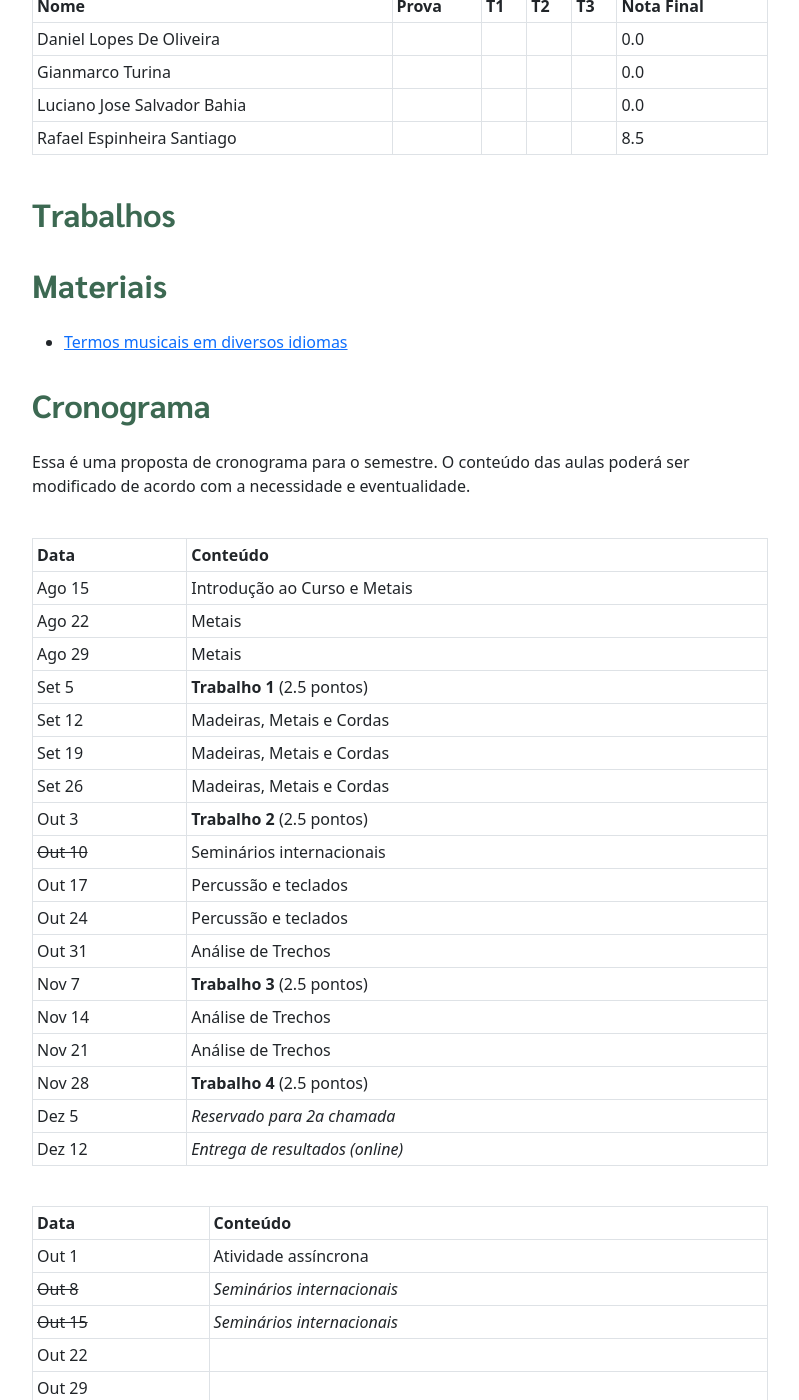
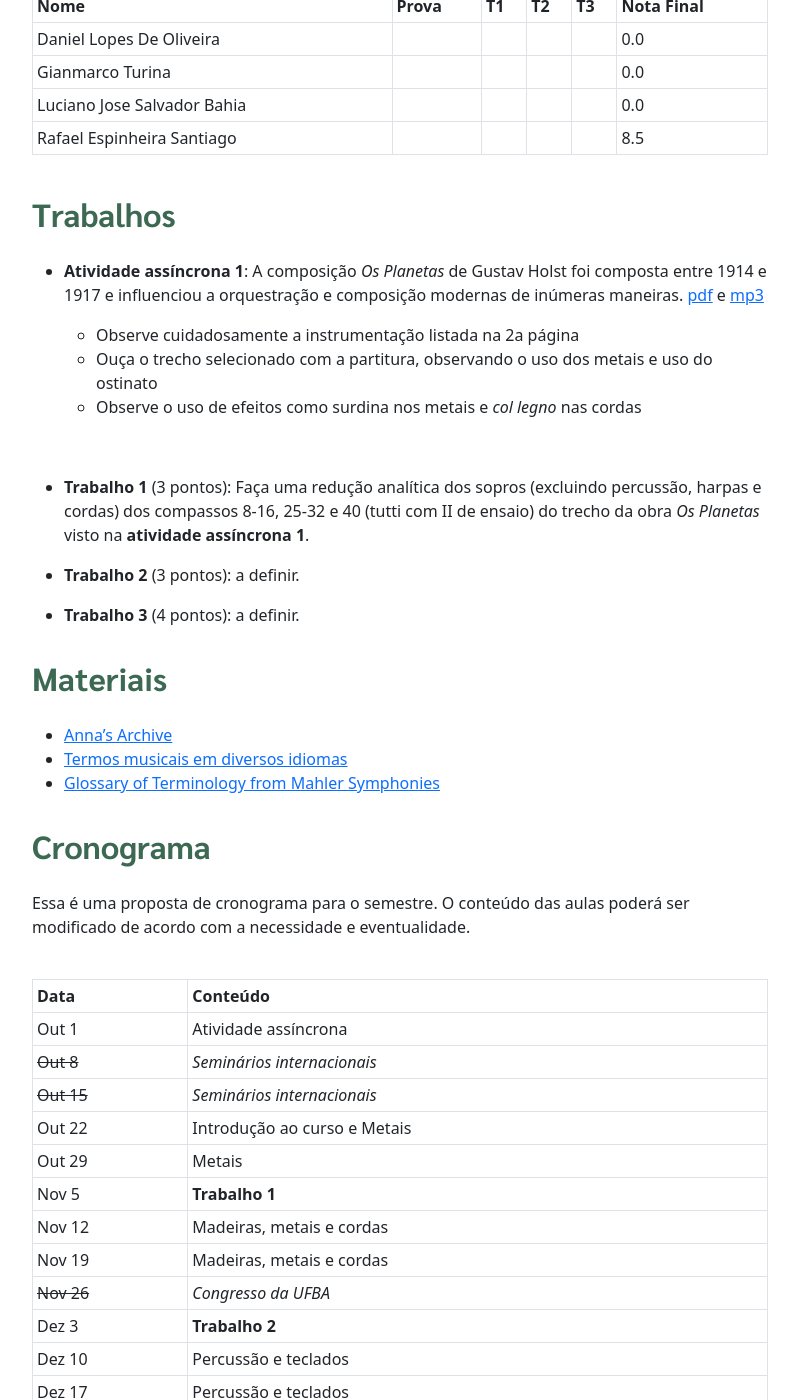
Before and after one commit to pedrokroger/pedrokroger.github.io, a Jekyll site: the page built from aulas/orq2.md, in a window 1280 px wide and 1400 px high, scrolled down 755 px. Shown: the whole window, without its empty margins (50-849 px from the left). Built offline with Jekyll 4.4.1, drawn with Linux system fonts in a browser that asks for light colours; some of the changed text lies outside the part shown.

Commit message:
Atualiza cronogramas

```diff
--- a/aulas/orq2.md
+++ b/aulas/orq2.md
@@ -12,7 +12,7 @@ desde o Barroco até o século XX. Continuação de Instrumentação e Orquestra
 
 ## Avaliação
 
-A avaliação final será soma de 4 trabalhos de orquestração orientados.
+A avaliação final será soma de 3 trabalhos de orquestração orientados.
 
 ## Notas
 
@@ -28,54 +28,54 @@ A avaliação final será soma de 4 trabalhos de orquestração orientados.
 
 ## Trabalhos
 
+- **Atividade assíncrona 1**: A composição *Os Planetas* de Gustav Holst foi
+  composta entre 1914 e 1917 e influenciou a orquestração e composição modernas
+  de inúmeras maneiras. [pdf][1] e [mp3][2]
+
+  - Observe cuidadosamente a instrumentação listada na 2a página
+  - Ouça o trecho selecionado com a partitura, observando o uso dos metais e uso do ostinato
+  - Observe o uso de efeitos como surdina nos metais e *col legno* nas cordas
+
+<br/>
+
+- **Trabalho 1** (3 pontos): Faça uma redução analítica dos sopros (excluindo
+    percussão, harpas e cordas) dos compassos 8-16, 25-32 e 40 (tutti com II de
+    ensaio) do trecho da obra *Os Planetas* visto na **atividade assíncrona 1**.
+
+- **Trabalho 2** (3 pontos): a definir.
+
+- **Trabalho 3** (4 pontos): a definir.
+
+[1]: https://docs.pkroger.com/Holst%20-%20Os%20Planetas%20-%20Marte%20-%20Trecho.pdf
+[2]: https://docs.pkroger.com/Holst%20-%20Os%20Planetas%20-%20Marte%20-%20Trecho.mp3
 
 ## Materiais
 
+- [Anna’s Archive](https://annas-archive.org)
 - [Termos musicais em diversos idiomas](https://web.library.yale.edu/cataloging/music/instname)
+- [Glossary of Terminology from Mahler Symphonies](https://www.orchestralibrary.com/reftables/mahler2gloss.html)
 
 ## Cronograma
 
 Essa é uma proposta de cronograma para o semestre. O conteúdo das aulas poderá
 ser modificado de acordo com a necessidade e eventualidade.
 
-| Data       | Conteúdo                         |
-|:-----------|:---------------------------------|
-| Ago 15     | Introdução ao Curso e Metais     |
-| Ago 22     | Metais                           |
-| Ago 29     | Metais                           |
-| Set 5      | **Trabalho 1** (2.5 pontos)      |
-| Set 12     | Madeiras, Metais e Cordas        |
-| Set 19     | Madeiras, Metais e Cordas        |
-| Set 26     | Madeiras, Metais e Cordas        |
-| Out 3      | **Trabalho 2** (2.5 pontos)      |
-| ~~Out 10~~ | Seminários internacionais        |
-| Out 17     | Percussão e teclados             |
-| Out 24     | Percussão e teclados             |
-| Out 31     | Análise de Trechos               |
-| Nov 7      | **Trabalho 3** (2.5 pontos)      |
-| Nov 14     | Análise de Trechos               |
-| Nov 21     | Análise de Trechos               |
-| Nov 28     | **Trabalho 4** (2.5 pontos)      |
-| Dez 5      | _Reservado para 2a chamada_      |
-| Dez 12     | _Entrega de resultados (online)_ |
-
-| Data       | Conteúdo                    |
-|:-----------|:----------------------------|
-| Out 1      | Atividade assíncrona        |
-| ~~Out 8~~  | *Seminários internacionais* |
-| ~~Out 15~~ | *Seminários internacionais* |
-| Out 22     |                             |
-| Out 29     |                             |
-| Nov 5      |                             |
-| Nov 12     |                             |
-| Nov 19     |                             |
-| Nov 26     |                             |
-| Dez 3      |                             |
-| Dez 10     |                             |
-| Dez 17     |                             |
-| Jan 7      |                             |
-| Jan 14     |                             |
-| Jan 21     |                             |
-| Jan 28     | x                           |
-| Fev 4      | x                           |
-| Fev 11     | x                           |
+| Data       | Conteúdo                       |
+|:-----------|:-------------------------------|
+| Out 1      | Atividade assíncrona           |
+| ~~Out 8~~  | *Seminários internacionais*    |
+| ~~Out 15~~ | *Seminários internacionais*    |
+| Out 22     | Introdução ao curso e Metais   |
+| Out 29     | Metais                         |
+| Nov 5      | **Trabalho 1**                 |
+| Nov 12     | Madeiras, metais e cordas      |
+| Nov 19     | Madeiras, metais e cordas      |
+| ~~Nov 26~~ | *Congresso da UFBA*            |
+| Dez 3      | **Trabalho 2**                 |
+| Dez 10     | Percussão e teclados           |
+| Dez 17     | Percussão e teclados           |
+| Jan 7      | Análise de trechos             |
+| Jan 14     | Análise de trechos             |
+| Jan 21     | **Trabalho 3**                 |
+| Jan 28     | *Reservado para 2a Chamada*    |
+| Fev 4      | *Reservado para visita do MEC* |
```
Also changed, not shown: aulas/lem8.md (+1 -1 lines), aulas/seminarios.md (+3 -0 lines).
